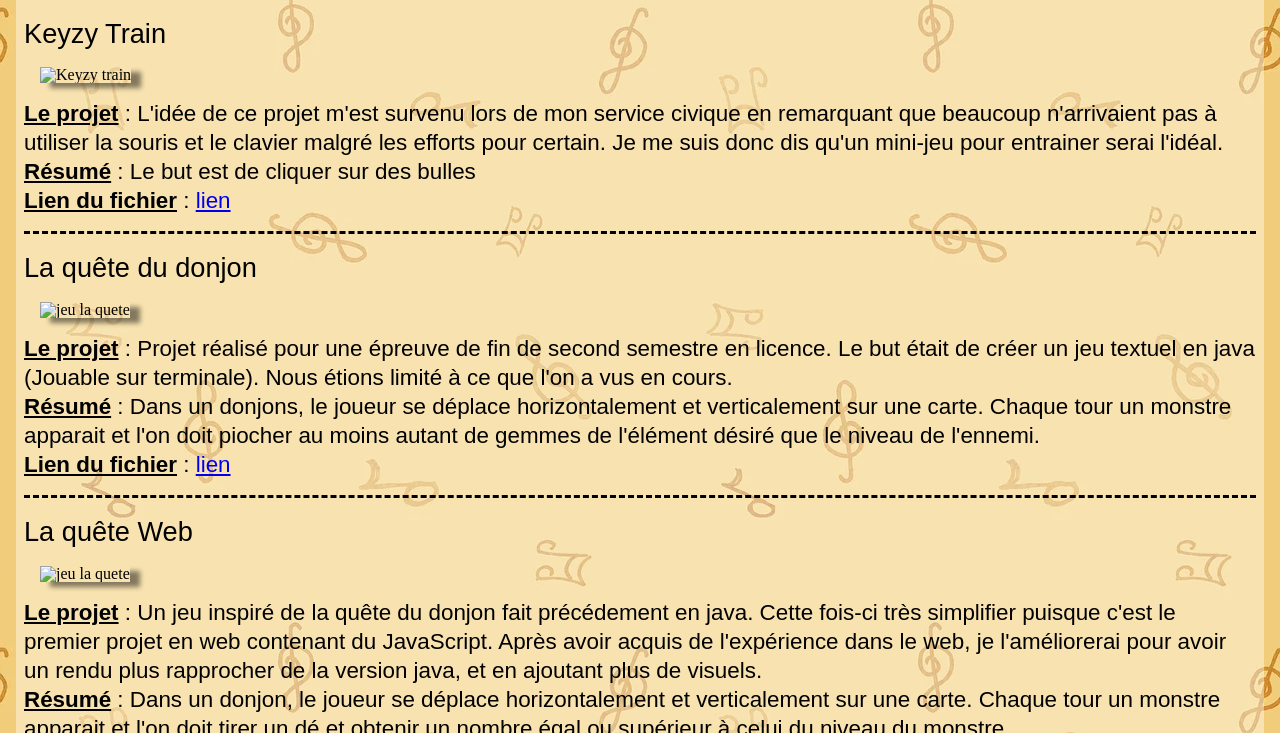
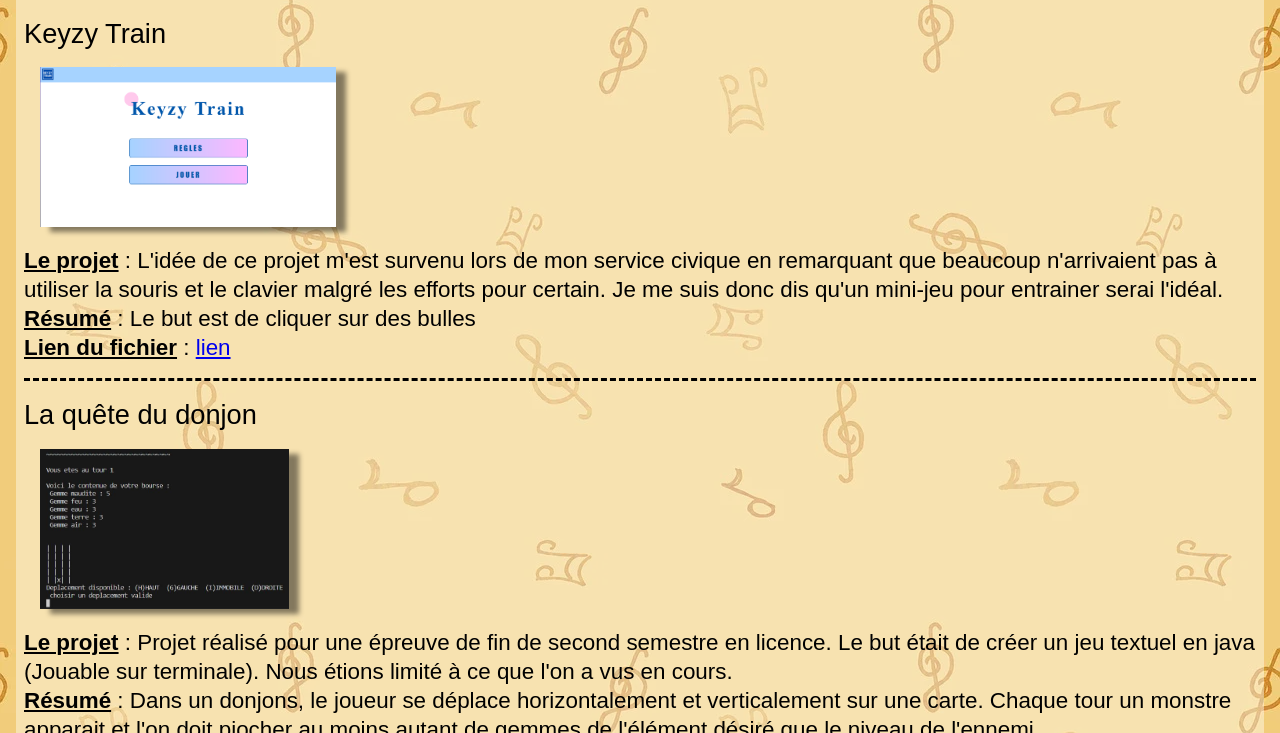
Before and after one commit to Cyrandriel/BloggyWoggy, a plain HTML site: page index.html in a window 1280 px wide. Shown: the part 727-1460 px from the top of the page. Drawn offline with Linux system fonts and the light colour scheme; the site is published under a folder, as on GitHub Pages, so addresses that start at the root find nothing; a web font is replaced by a local one.

Commit message:
Update index.html

```diff
--- a/index.html
+++ b/index.html
@@ -63,7 +63,7 @@
             <div class="casier_projet">
                 <h3>Keyzy Train</h3>
 
-                <img src="/images/keyzyTrain.jpg" alt="Keyzy train" class="image_projet">
+                <img src="./images/keyzyTrain.jpg" alt="Keyzy train" class="image_projet">
 
                 <p><span>Le projet</span> : L'idée de ce projet m'est survenu lors de mon service civique en remarquant que beaucoup n'arrivaient pas à utiliser la souris et le clavier malgré les efforts pour certain. Je me suis donc dis qu'un mini-jeu pour entrainer serai l'idéal.</p>
                 <p><span>Résumé</span> : Le but est de cliquer sur des bulles</p>
@@ -77,7 +77,7 @@
             <div class="casier_projet">
                 <h3>La quête du donjon</h3>
 
-                <img src="/images/LaQuete2.JPG" alt="jeu la quete" class="image_projet">
+                <img src="./images/LaQuete2.JPG" alt="jeu la quete" class="image_projet">
 
                 <p><span>Le projet</span> : Projet réalisé pour une épreuve de fin de second semestre en licence. Le but était de créer un jeu textuel en java (Jouable sur terminale). Nous étions limité à ce que l'on a vus en cours.</p>
                 <p><span>Résumé</span> : Dans un donjons, le joueur se déplace horizontalement et verticalement sur une carte. Chaque tour un monstre apparait et l'on doit piocher au moins autant de gemmes de l'élément désiré que le niveau de l'ennemi. </p>
@@ -90,7 +90,7 @@
             <div class="casier_projet">
                 <h3>La quête Web</h3>
 
-                <img src="/images/quete_web2.JPG" alt="jeu la quete" class="image_projet">
+                <img src="./images/quete_web2.JPG" alt="jeu la quete" class="image_projet">
 
                 <p><span>Le projet</span> : Un jeu inspiré de la quête du donjon fait précédement en java. Cette fois-ci très simplifier puisque c'est le premier projet en web contenant du JavaScript. Après avoir acquis de l'expérience dans le web, je l'améliorerai pour avoir un rendu plus rapprocher de la version java, et en ajoutant plus de visuels.</p>
                 <p><span>Résumé</span> : Dans un donjon, le joueur se déplace horizontalement et verticalement sur une carte. Chaque tour un monstre apparait et l'on doit tirer un dé et obtenir un nombre égal ou supérieur à celui du niveau du monstre.</p>
```
